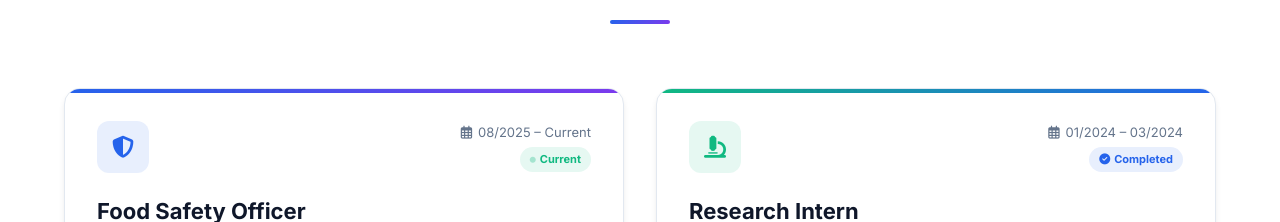
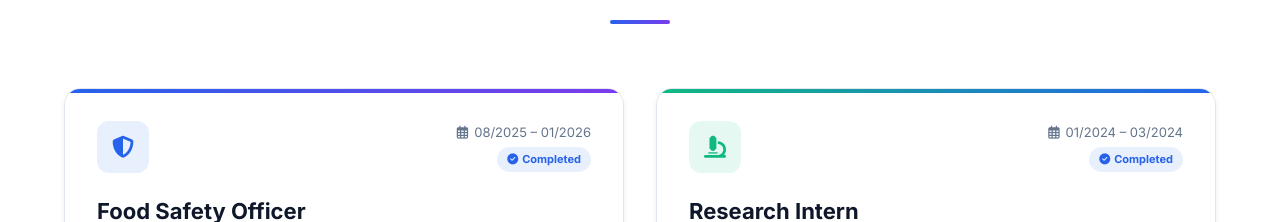
Before and after one commit to inamhassan746/portfolio, a plain HTML site: page index.html in a window 1280 px wide. Shown: the part 3800-4022 px from the top of the page. Drawn offline with nearby package versions, Linux system fonts and the light colour scheme.

Commit message:
first commit

```diff
--- a/index.html
+++ b/index.html
@@ -360,8 +360,9 @@
                             <i class="fas fa-shield-alt"></i>
                         </div>
                         <div class="exp-meta">
-                            <span class="exp-date"><i class="far fa-calendar-alt"></i> 08/2025 – Current</span>
-                            <span class="exp-status status-active"><i class="fas fa-circle"></i> Current</span>
+                            <span class="exp-date"><i class="far fa-calendar-alt"></i> 08/2025 – 01/2026</span>
+                            <span class="exp-status status-completed"><i class="fas fa-check-circle"></i>
+                                Completed</span>
                         </div>
                     </div>
                     <h3>Food Safety Officer</h3>
```
